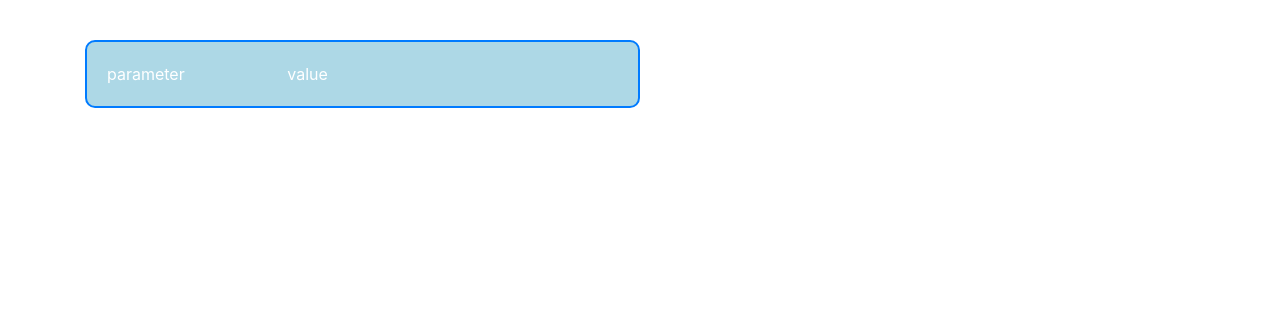
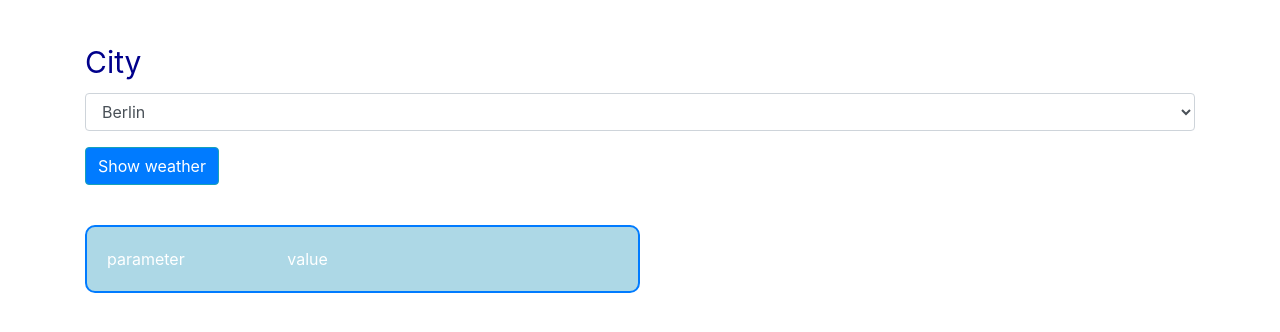
Before and after one commit to tel-ran-de/FE8, an Angular app in the folder angular-weather/: page / in a window 1280 px wide. Shown: the top 332 px of the page. Built offline with nearby package versions, Linux system fonts and the light colour scheme.

Commit message:
New CitySelector component with initial functionality

```diff
--- a/angular-weather/src/app/app.component.html
+++ b/angular-weather/src/app/app.component.html
@@ -1,2 +1,3 @@
+<app-city-selector></app-city-selector>
 <app-weather-informer></app-weather-informer>
 <router-outlet></router-outlet>
--- a/angular-weather/src/app/app.module.ts
+++ b/angular-weather/src/app/app.module.ts
@@ -4,11 +4,13 @@ import { NgModule } from '@angular/core';
 import { AppRoutingModule } from './app-routing.module';
 import { AppComponent } from './app.component';
 import { WeatherInformerComponent } from './components/weather-informer/weather-informer.component';
+import { CitySelectorComponent } from './components/city-selector/city-selector.component';
 
 @NgModule({
   declarations: [
     AppComponent,
-    WeatherInformerComponent
+    WeatherInformerComponent,
+    CitySelectorComponent
   ],
   imports: [
     BrowserModule,
--- /dev/null
+++ b/angular-weather/src/app/components/city-selector/city-selector.component.html
@@ -0,0 +1,12 @@
+<div class="form-group">
+  <label>City</label>
+  <select class="form-control">
+    <option>Berlin</option>
+    <option>Voronezh</option>
+    <option>Amsterdam</option>
+    <option>Barcelona</option>
+    <option>London</option>
+    <option>Moscow</option>
+  </select>
+</div>
+<button type="submit" class="btn btn-info">Show weather</button>
--- /dev/null
+++ b/angular-weather/src/app/components/city-selector/city-selector.component.scss
@@ -0,0 +1,11 @@
+label {
+  margin-top: 40px;
+  font-size: 30px;
+  color: darkblue;
+}
+option{
+  color: #002752;
+}
+.btn-info {
+  background-color: #007bff;
+}
--- /dev/null
+++ b/angular-weather/src/app/components/city-selector/city-selector.component.ts
@@ -0,0 +1,15 @@
+import { Component, OnInit } from '@angular/core';
+
+@Component({
+  selector: 'app-city-selector',
+  templateUrl: './city-selector.component.html',
+  styleUrls: ['./city-selector.component.scss']
+})
+export class CitySelectorComponent implements OnInit {
+
+  constructor() { }
+
+  ngOnInit(): void {
+  }
+
+}
```
Also changed, not shown: 1 other file (tests, documents, lock files or other folders).
